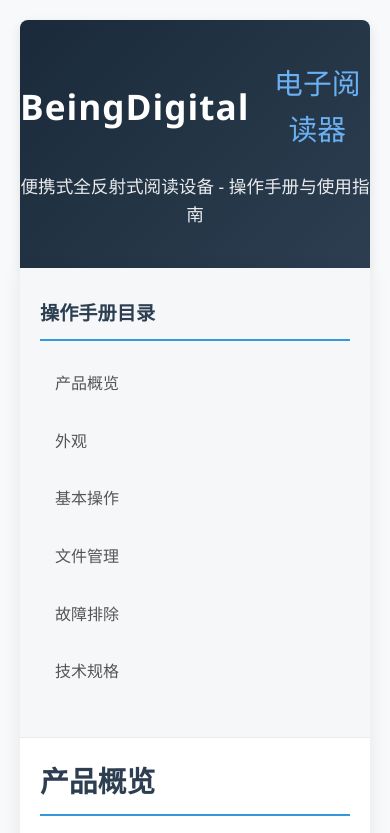
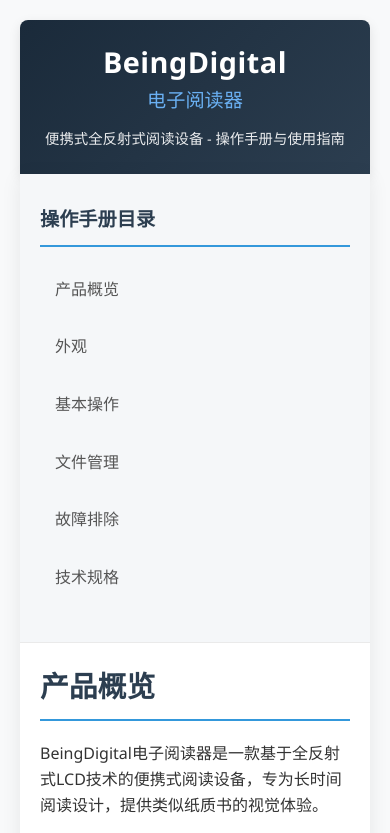
Before and after one commit to musicaJack/EReader-Product-Desc, a plain HTML site: page index.html in a window 390 px wide. Shown: the top 833 px of the page. Drawn offline with Linux system fonts and the light colour scheme.

Commit message:
fix style and flex on cellphone reading.

```diff
--- a/css/style.css
+++ b/css/style.css
@@ -27,6 +27,7 @@ header {
     text-align: center;
     border-radius: 8px 8px 0 0;
     box-shadow: 0 4px 12px rgba(0,0,0,0.1);
+    overflow: hidden;
 }
 
 .logo {
@@ -35,18 +36,23 @@ header {
     justify-content: center;
     gap: 15px;
     margin-bottom: 20px;
+    flex-wrap: wrap;
 }
 
 .logo h1 {
     font-size: 2.8rem;
     font-weight: 600;
     letter-spacing: 1px;
+    margin: 0;
+    line-height: 1.2;
 }
 
 .logo .logo-text {
     font-size: 1.8rem;
     color: #6ab0f3;
     font-weight: 300;
+    line-height: 1.3;
+    text-align: center;
 }
 
 header p {
@@ -366,9 +372,33 @@ footer p {
         border-bottom: 1px solid #eaeaea;
     }
 
-    .logo h1 {
-        font-size: 2.2rem;
-    }
+            header {
+                padding: 25px 15px;
+            }
+
+            .logo {
+                flex-direction: column;
+                gap: 8px;
+                margin-bottom: 15px;
+            }
+
+            .logo h1 {
+                font-size: 1.8rem;
+                letter-spacing: 0.5px;
+                word-break: keep-all;
+            }
+
+            .logo .logo-text {
+                font-size: 1.2rem;
+                display: block;
+                width: 100%;
+            }
+
+            header p {
+                font-size: 0.9rem;
+                padding: 0 10px;
+                line-height: 1.5;
+            }
 
     .content {
         padding: 20px;
```
